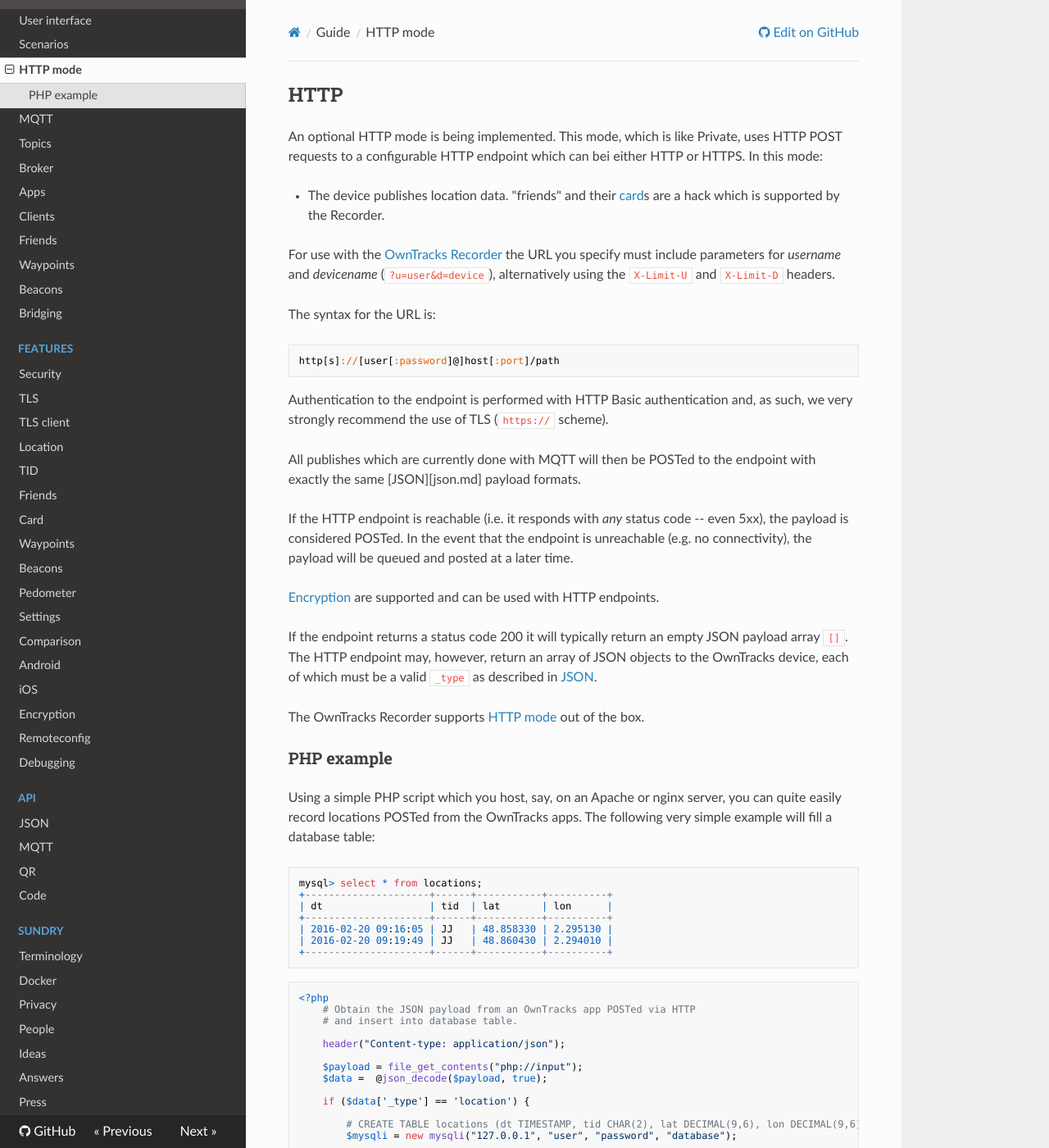
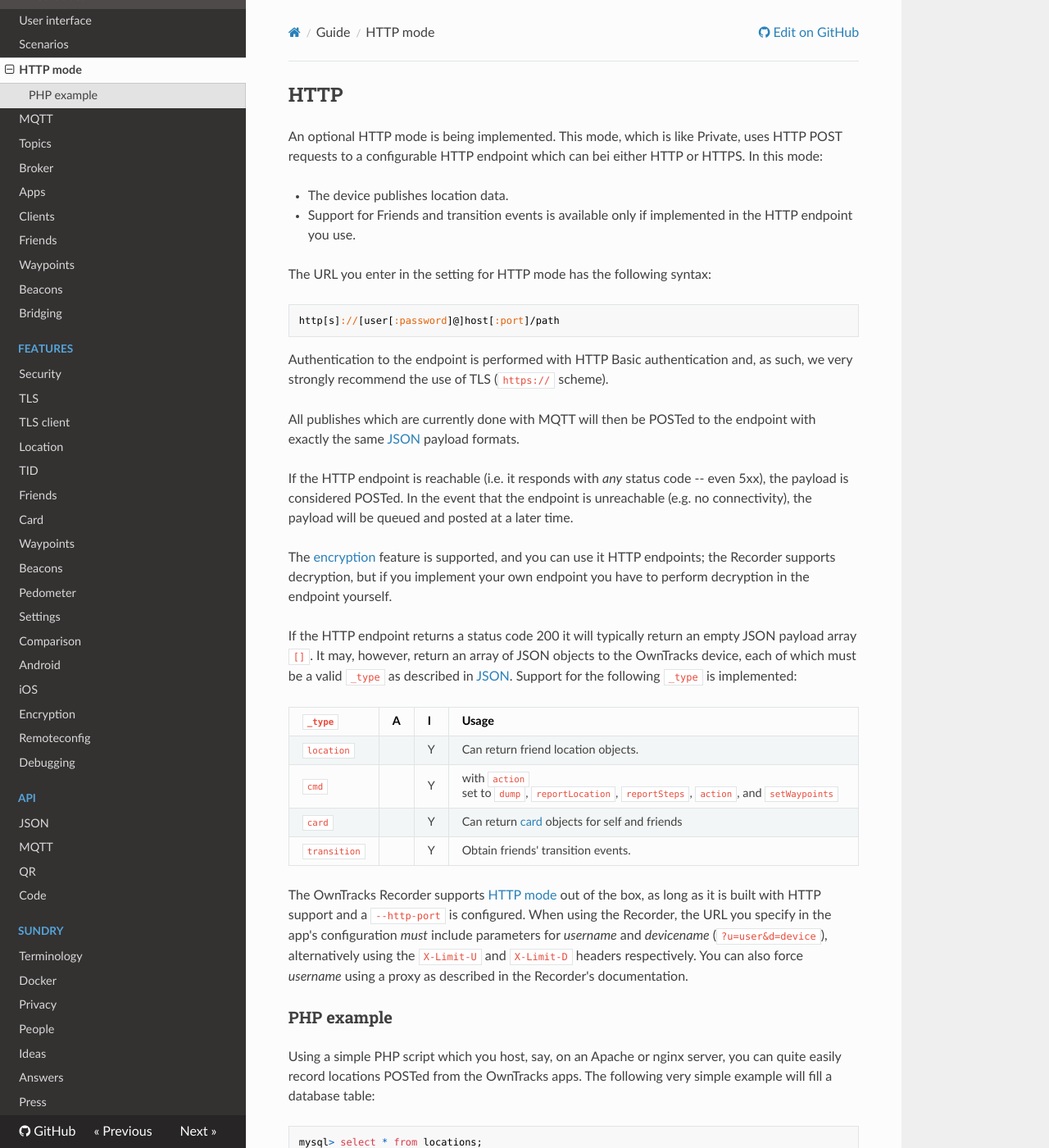
Before and after one commit to owntracks/booklet, an MkDocs documentation site: the page built from docs/tech/http.md, in a window 1280 px wide and 1400 px high. Shown: the whole window at 82% size. Built offline with MkDocs 1.6.1, drawn with Linux system fonts in a browser that asks for light colours; nearby versions of some CDN libraries; old or Windows-style settings are respelled for this version of MkDocs.

Commit message:
elaborate http

````diff
--- a/docs/tech/http.md
+++ b/docs/tech/http.md
@@ -2,11 +2,11 @@
 
 An optional HTTP mode is being implemented. This mode, which is like Private, uses HTTP POST requests to a configurable HTTP endpoint which can bei either HTTP or HTTPS. In this mode:
 
-* The device publishes location data. "friends" and their [card](../features/card.md)s are a hack which is supported by the Recorder.
+* The device publishes location data.
+* Support for Friends and transition events is available only if implemented in the HTTP endpoint you use.
 
-For use with the [OwnTracks Recorder](https://github.com/owntracks/recorder) the URL you specify must include parameters for _username_ and _devicename_ (`?u=user&d=device`), alternatively using the `X-Limit-U` and `X-Limit-D` headers.
 
-The syntax for the URL is:
+The URL you enter in the setting for HTTP mode has the following syntax:
 
 ```
 http[s]://[user[:password]@]host[:port]/path
@@ -14,15 +14,23 @@ http[s]://[user[:password]@]host[:port]/path
 
 Authentication to the endpoint is performed with HTTP Basic authentication and, as such, we very strongly recommend the use of TLS (`https://` scheme).
 
-All publishes which are currently done with MQTT will then be POSTed to the endpoint with exactly the same [JSON][json.md] payload formats.
+All publishes which are currently done with MQTT will then be POSTed to the endpoint with exactly the same [JSON](json.md) payload formats.
 
 If the HTTP endpoint is reachable (i.e. it responds with _any_ status code -- even 5xx), the payload is considered POSTed. In the event that the endpoint is unreachable (e.g. no connectivity), the payload will be queued and posted at a later time.
 
-[Encryption](../features/encrypt.md) are supported and can be used with HTTP endpoints.
+The [encryption](../features/encrypt.md) feature is supported, and you can use it HTTP endpoints; the Recorder supports decryption, but if you implement your own endpoint you have to perform decryption in the endpoint yourself.
 
-If the endpoint returns a status code 200 it will typically return an empty JSON payload array `[]`. The HTTP endpoint may, however, return an array of JSON objects to the OwnTracks device, each of which must be a valid `_type` as described in [JSON](../tech/json.md).
+If the HTTP endpoint returns a status code 200 it will typically return an empty JSON payload array `[]`. It may, however, return an array of JSON objects to the OwnTracks device, each of which must be a valid `_type` as described in [JSON](../tech/json.md). Support for the following `_type` is implemented:
 
-The OwnTracks Recorder supports [HTTP mode](https://github.com/owntracks/recorder#http-mode) out of the box.
+| `_type`               |  A    | I    | Usage
+| --------------------- | :---  | :--- | ---------------
+| `location`            |       | Y    | Can return friend location objects.
+| `cmd`                 |       | Y    | with `action` set to `dump`, `reportLocation`, `reportSteps`, `action`, and `setWaypoints`
+| `card`                |       | Y    | Can return [card](../features/card.md) objects for self and friends
+| `transition`          |       | Y    | Obtain friends' transition events.
+
+The OwnTracks Recorder supports [HTTP mode](https://github.com/owntracks/recorder#http-mode) out of the box, as long as it is built with HTTP support and a `--http-port` is configured.
+When using the Recorder, the URL you specify in the app's configuration *must* include parameters for _username_ and _devicename_ (`?u=user&d=device`), alternatively using the `X-Limit-U` and `X-Limit-D` headers respectively. You can also force _username_ using a proxy as described in the Recorder's documentation.
 
 
 ### PHP example
````
Also changed, not shown: docs/features/card.md (+1 -1 lines).
